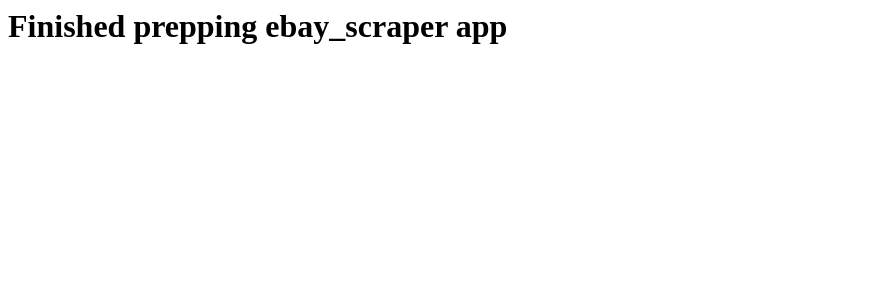
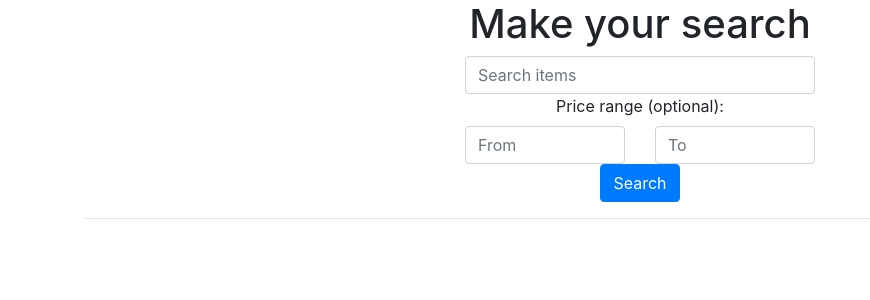
Before and after one commit to action2jackson/ebay_webscraper, a Django app: page / in a window 1280 px wide. Shown: the top 300 px of the page, without its empty margins (0-870 px from the left). Run offline with Django 3.2, Linux system fonts and the light colour scheme; some libraries are stand-ins or nearby versions.

Commit message:
Created a back-end scraper with comments and an unstyled front-end UI

```diff
--- /dev/null
+++ b/ebay_scraper/templates/ebay_scraper/index.html
@@ -0,0 +1,57 @@
+{% extends 'main.html' %}
+{% load staticfiles %}
+{% block content %}
+<div class="container">
+
+    <div class="header">
+
+        <h1 class="text-center">Make your search</h1>
+
+        <form id="labnol" action="" method="GET">
+            <div class="row">
+                <!-- speech class will be used in CSS -->
+                <div class="col-xs-11 col-sm-8 col-md-6 col-lg-4 mx-auto speech">
+                    <input type="text" name="item" class="form-control" id="transcript" required placeholder="Search items">
+                </div>
+            </div>
+
+            <div class="row">
+                <div class="col-md-4 mx-auto text-center price-range">Price range (optional):</div>
+            </div>
+            <div class="row">
+                    <div class="col-xs-2 col-sm-4 col-md-3 col-lg-2 ml-auto pt-2">
+                        <input type="text" class="form-control" name="from" id="price-low" placeholder="From">
+                    </div>
+                    <div class="col-xs-2 col-sm-4 col-md-3 col-lg-2 mr-auto pt-2">
+                        <input type="text" class="form-control" name="to" id="price-high" placeholder="To">
+                    </div>
+            </div>
+            <div class="row">
+                <div class="col-xs-11 col-sm-8 col-md-6 col-lg-4 mx-auto text-center">
+                        <button type="submit" class="btn btn-primary">Search</button>
+                </div>
+            </div>
+
+        </form>
+    </div>
+    <hr>
+    <!-- If an item has been entered -->
+    {% if items %}
+        <div class="row items">
+            <!-- Go through and display the scraped items -->
+            {% for item in items %}
+            <div class="col-xs-12 col-sm-12 col-md-6 col-lg-4 pb-2 d-flex align-items-stretch justify-content-center">
+                <div class="card" style="width: 18rem;">
+                    <a href="{{item.link}}" target="_blank"><img class="card-img-top" src="{{ item.image }}" alt="Card image cap"></a>
+                    <div class="card-body">
+                        <h5 class="card-title"><a href="{{item.link}}" target="_blank">{{ item.name }}</a></h5>
+                        <p class="card-text">{{ item.condition }}</p>
+                        <p class="card-text">Price: <strong>US {{ item.price }}</strong></p>
+                    </div>
+                </div>
+            </div>
+            {% endfor %}
+        </div>
+    {% endif %}
+</div>
+{% endblock %}
--- a/ebay_scraper/templates/ebay_scraper/start.html
+++ /dev/null
@@ -1 +0,0 @@
-<h1>Finished prepping ebay_scraper app</h1>
--- a/ebay_scraper/urls.py
+++ b/ebay_scraper/urls.py
@@ -2,5 +2,5 @@
 from . import views
 
 urlpatterns = [
-    path('', views.start, name="start"),
+    path('', views.Index.as_view(), name="index"),
 ]
--- a/ebay_scraper/views.py
+++ b/ebay_scraper/views.py
@@ -1,4 +1,169 @@
-from django.shortcuts import render
+from django.views.generic import ListView
+import requests
+from bs4 import BeautifulSoup
 
-def start(request):
-    return render(request, "ebay_scraper/start.html")
+
+# Start class = homepage
+class Index(ListView):
+    # Overrides some ListView's variables
+    queryset = []
+    context_object_name = "items"
+    # Front-end attachment
+    template_name = "ebay_scraper/index.html"
+
+
+
+    # Passes Queryset to Django
+    def get_context_data(self, *args, **kwargs):
+        # Super() returns an object that allows you to access the parent class through 'super'
+        # Get, Set and Return Context
+        context = super(Index, self).get_context_data(*args, **kwargs)
+        context['queryset'] = self.queryset
+        return context
+
+
+
+    # Get search results data (Queryset), scrape the results, and send them to Django
+    def get_queryset(self):
+
+        # Look at the urls of sites to find the changes for different searches
+        base_url = "https://www.ebay.com/sch/parser.html?_from=R40&_nkw={item}&_ipg=25"
+        prices_url = "&_udlo={price_low}&_udhi={price_high}"
+
+        # Gets Items, Price Low and Price High
+        item = self.request.GET.get('item')
+        price_low = self.request.GET.get('from')
+        price_high = self.request.GET.get('to')
+
+        # IF the method is 'GET' and an Item was entered
+        if self.request.method == 'GET' and item:
+            # Puts the Item chosen into a list
+            item = "+".join(item.split())
+            # If the the Price Low and Price High option are entered
+            if price_low and price_high:
+                # Add Price Low an Price High to the original url (formatted)
+                url = (base_url + prices_url).format(item=item,price_low=price_low,price_high=price_high)
+            else:
+                # else just add Item to the original url
+                url = base_url.format(item=item)
+            # scraper stores Scraper class and app runs scraper
+            scraper = Scraper(base_url=url)
+            app = scraper.run()
+            return app
+
+
+# Class for webscraping code
+class Scraper(Index):
+    # Scraper Constructor
+    def __init__(self, base_url=None):
+
+        super(Scraper, self).__init__()
+
+        # Original url from Index class is dropped down
+        self.base_url = base_url
+
+        # : takes the whole list and clears it before all the scraper methods go to work
+        self.queryset[:] = []
+
+
+
+    # Configures scraped data from ebay into a list
+    def run(self):
+        try:
+            # Create bs object with method make_soup
+            bs = self.make_soup(self.base_url)
+
+            # If we did not get an error
+            if not bs.get('error'):
+
+                # Scrape Ebay for a list of ten search result items
+                rows = bs.find_all('div', class_ = "s-item__wrapper")[:10]
+
+                # Loop through and scrape the list
+                for parser in rows:
+                    # Calls parse_rows method to scrape the list in detail
+                    # Parse = String Configuration
+                    self.parse_rows(parser)
+
+            # Error
+            else:
+                print(bs['error'])
+
+        # Error handling
+        except Exception as error:
+            print(error)
+
+        return self.queryset
+
+
+
+    # Scrapes the list rows for Name, Link, Secondary Info, Price and Image
+    def parse_rows(self, parser):
+
+        # Get name of item
+        name = parser.find('h3', class_="s-item__title")
+        if name:
+            name = name.text
+        else:
+            name = ' '
+
+        # Get Link of item
+        link = parser.find('a', class_="s-item__link")
+        if link:
+            # gets href for link instead of text
+            link = link.get('href')
+        else:
+            link = ' '
+
+        # Get secondary info of item (Brand new, new, old, etc...)
+        secondary_info = parser.find('span', class_="SECONDARY_INFO")
+        if secondary_info:
+            secondary_info = secondary_info.text
+        else:
+            secondary_info = ' '
+
+        # Get prices low and high of the item
+        price = parser.find('span', class_="s-item__price")
+        if price:
+            price = price.text
+        else:
+            price = ' '
+
+        # Get image of the item
+        # Finds image and keeps it as a src
+        image = parser.find('img', class_="s-item__image-img").get('src')
+
+        # If Ebay displays default image
+        if image == 'https://ir.ebaystatic.com/cr/v/c1/s_1x2.gif':
+
+            # Click the item link and Go into the detail page to find the image
+            soup = self.make_soup(link)
+
+            # Pass in a dictioary to find 'id' instead of 'class'
+            image = soup.find('img', {'id': "icImg"}).get('src')
+
+        # Create a dictionary of the searched Ebay item and append it to the Queryset for Django to use and display
+        # dict = shortcut for making a dictionary
+        self.queryset.append(dict(name=name,link=link,secondary_info=secondary_info,price=price,image=image))
+
+
+
+
+    # Returns the data from Ebay
+    def make_soup(self, url):
+        # headers (Required from Ebay)
+        headers = {'Accept': '*/*',
+                   'Accept-Encoding': 'gzip, deflate, sdch',
+                   'Accept-Language': 'en-US,en;q=0.8',
+                   'content-security-policy': "media-src 'self' *.ebaystatic.com; font-src 'self' *.ebaystatic.com",
+                   'Cache-Control': 'max-age=0',
+                   'User-Agent': 'Mozilla/5.0 (Windows NT 10.0; Win64; x64) AppleWebKit/537.36 (KHTML, like Gecko) Chrome/73.0.3683.86 Safari/537.36'}
+
+        # Get url, headers and max load time is 15 seconds
+        page = requests.get(url, headers=headers, timeout=15)
+        if page.status_code == 200:
+            soup = BeautifulSoup(page.content, "lxml")
+        else:
+            # Give an error message if page content cant be found
+            soup = {'error': "We got status code %s" % page.status_code}
+        return soup
--- a/requirements.txt
+++ b/requirements.txt
@@ -1,3 +1,4 @@
 bs4==0.0.1
 Django==2.1.7
 requests==2.21.0
+lxml===4.3.3
--- a/ebay_scraper/templates/main/main.html
+++ b/templates/main.html
@@ -3,10 +3,9 @@
 <!DOCTYPE html>
 <html>
   <head>
-    <title>Django Scraper</title>\
+    <title>Django Scraper</title>
 
-    <!-- FONTS || BOOTSTRAP || CSS -->
-    <link rel="icon" href="{% static 'images/favicon.png' %}" type="image/x-icon"/>
+    <!-- BOOTSTRAP || CSS -->
     <meta name="viewport" content="width=device-width, initial-scale=1" />
     <link rel="stylesheet" href="https://stackpath.bootstrapcdn.com/bootstrap/4.3.1/css/bootstrap.min.css" integrity="sha384-ggOyR0iXCbMQv3Xipma34MD+dH/1fQ784/j6cY/iJTQUOhcWr7x9JvoRxT2MZw1T" crossorigin="anonymous">
 
```
Also changed, not shown: static/css/style.css (added), static/images/0fb264f2682170fa080807899c0b2692_resize.png (added), static/js/script.js (added).
